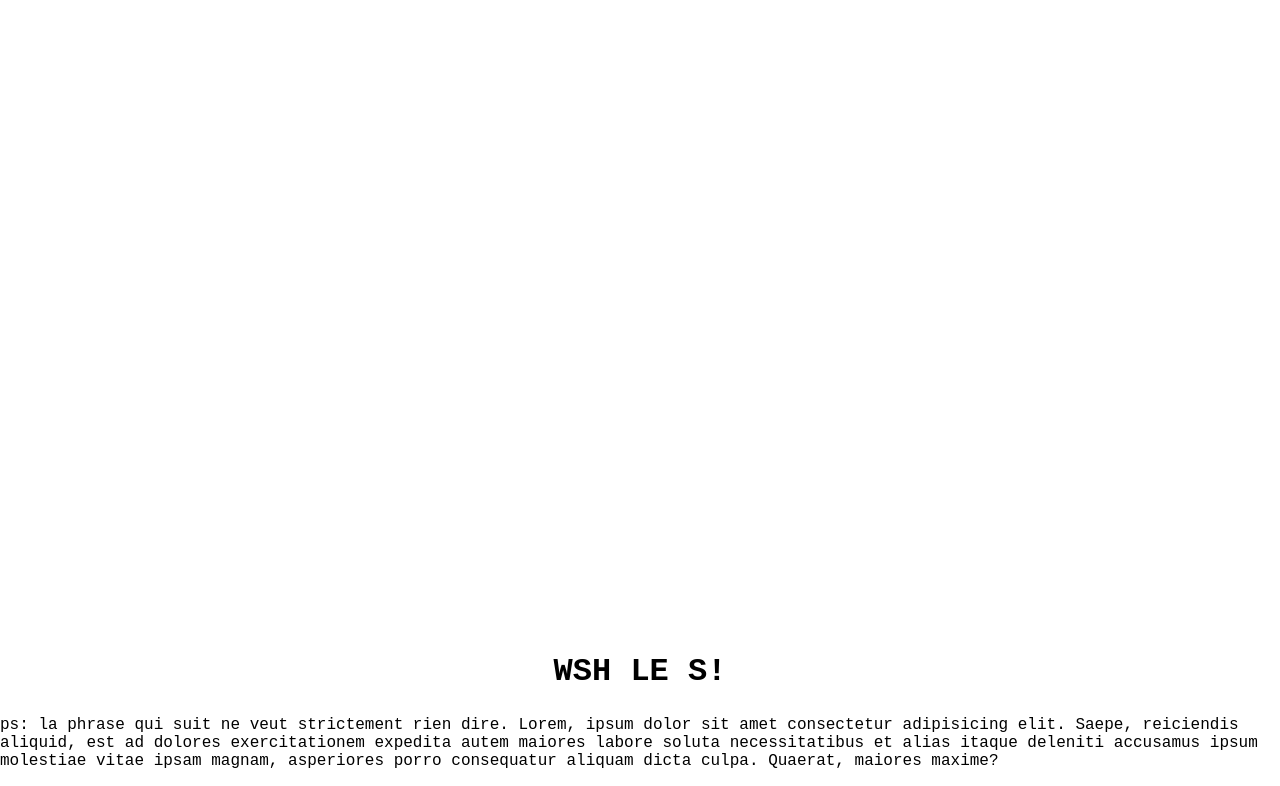
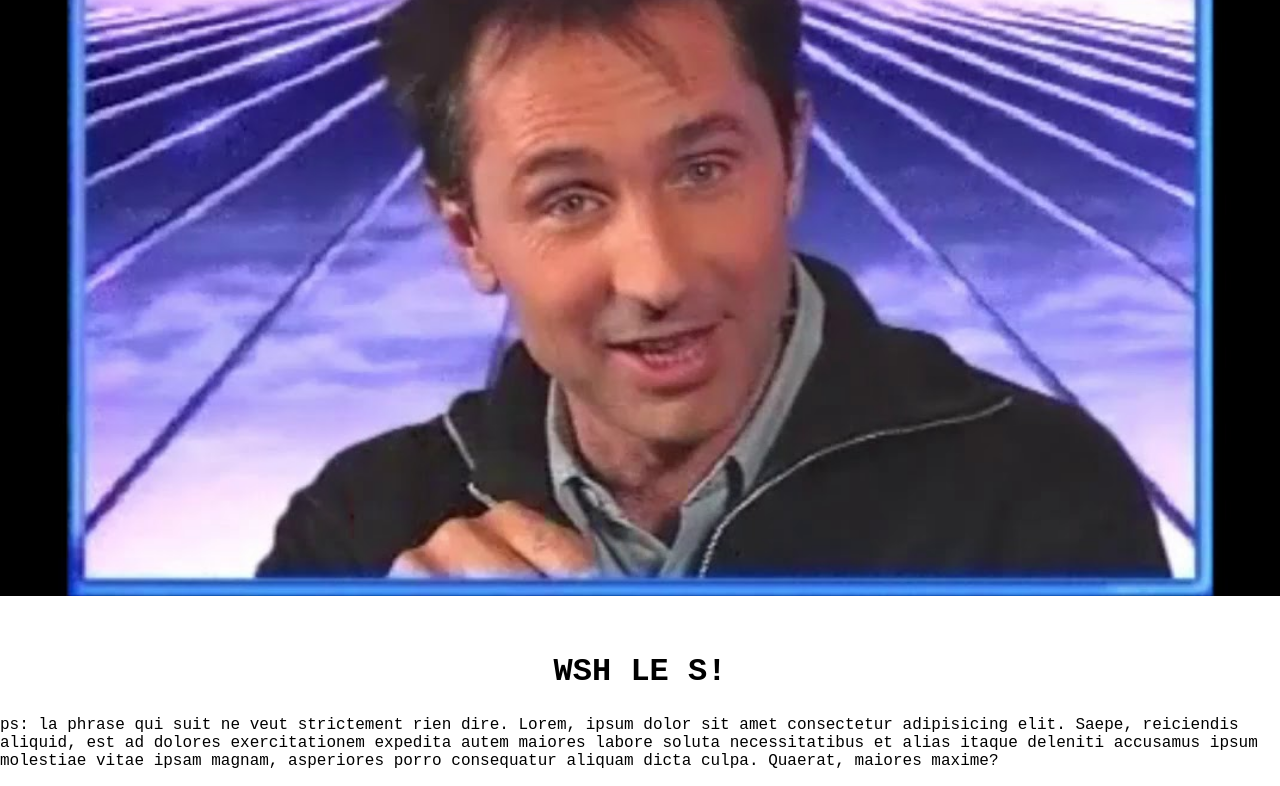
Before and after one commit to FloowDark/LeSelFrancais, a plain HTML site: page index.html in a window 1280 px wide. Shown: the part 263-1049 px from the top of the page. Drawn offline with Linux system fonts and the light colour scheme.

Commit message:
Add files via upload

```diff
--- a/style.css
+++ b/style.css
@@ -69,7 +69,7 @@ header li a{
 /* **********************IMAGE PRINCIPALE ********************** */
 #imageprincipale {
 padding-top: 60px;
-background: url(Corporate-hackers.jpg) no-repeat fixed 50% 50%;
+background: url('L\'internet.jpg') no-repeat fixed 50% 50%;
 background-size: cover;
 height: 799px;
 }
```
Also changed, not shown: L'internet.jpg (added).
